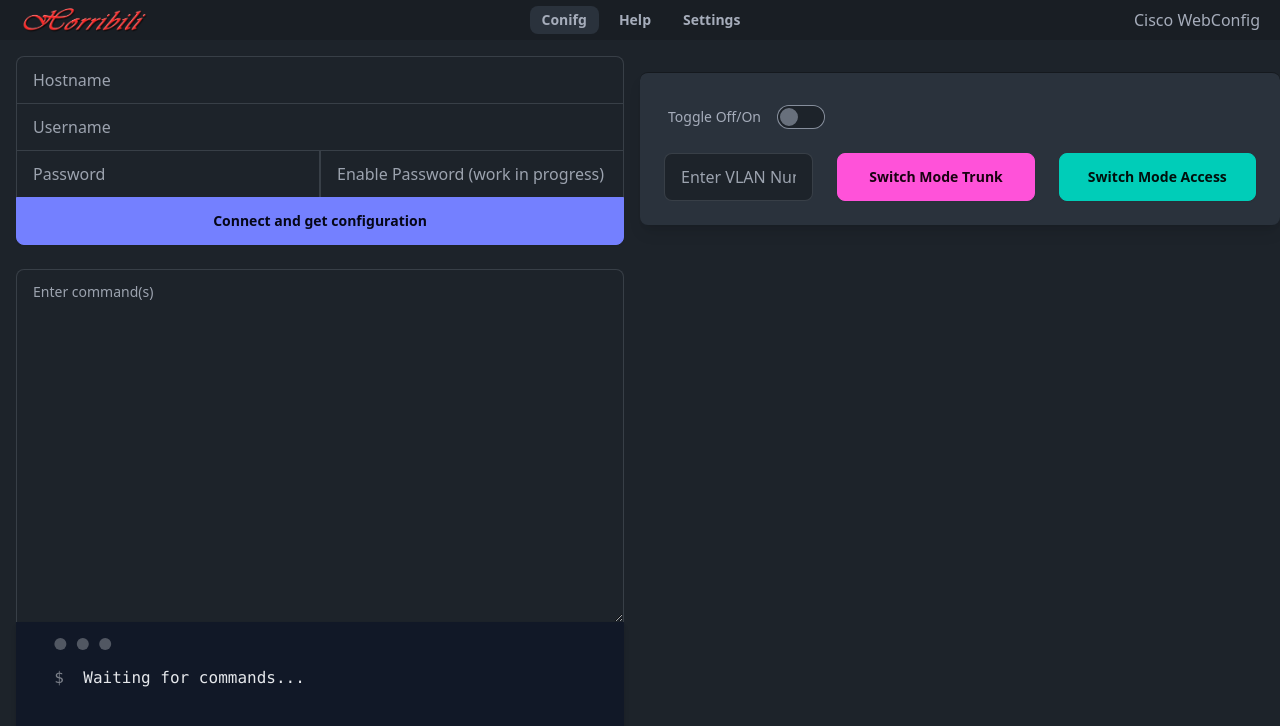
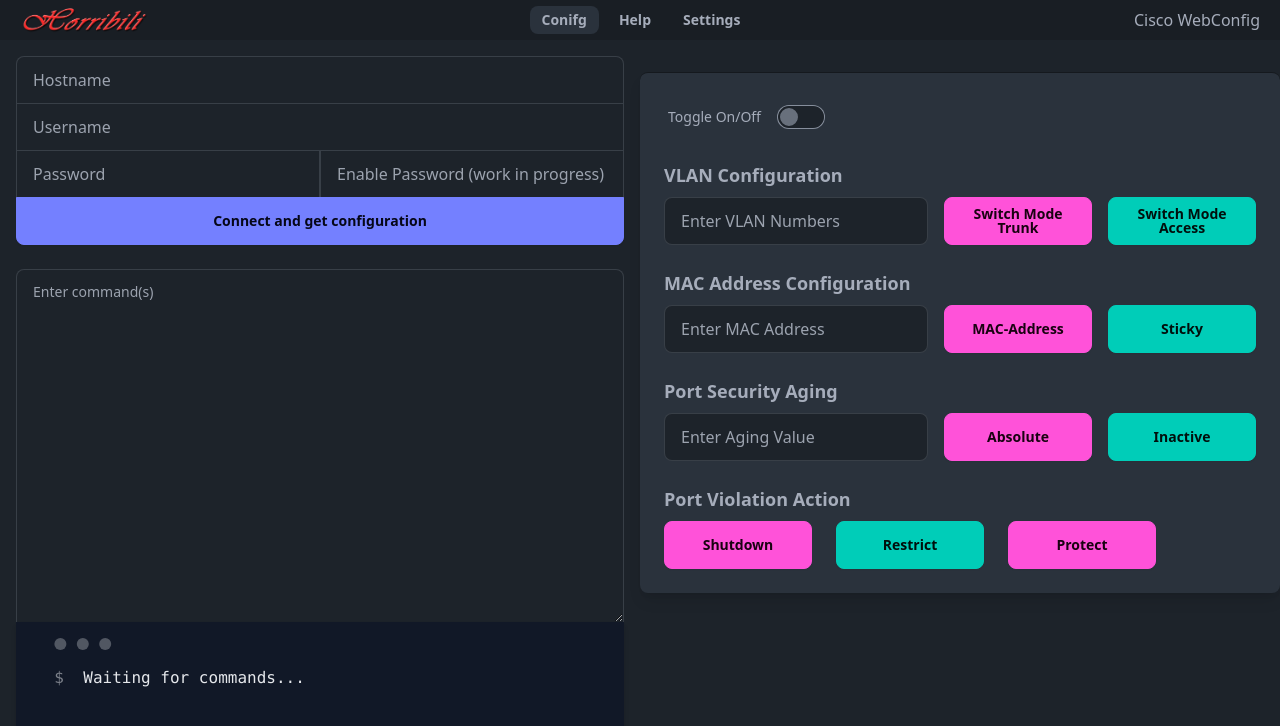
Before and after one commit to Horribili-kft/Cisco-WebConfig, a Next.js app: page / in a window 1280 px wide. Shown: the top 726 px of the page. Built offline with nearby package versions, Linux system fonts and the light colour scheme.

Commit message:
Commands továbbfejlesztése

```diff
--- a/src/components/Ports/Commands.tsx
+++ b/src/components/Ports/Commands.tsx
@@ -4,37 +4,37 @@ export default Commands;
 
 function Commands() {
   const [toggleState, setToggleState] = useState(false);
-  const [inputValue, setInputValue] = useState("");
-  const [activeMode, setActiveMode] = useState<"Trunk" | "Access" | null>(null);
+  const [vlanInput, setVlanInput] = useState("");
+  const [macAddressInput, setMacAddressInput] = useState("");
+  const [agingValue, setAgingValue] = useState("");
+  const [activeMode, setActiveMode] = useState<
+    "Trunk" | "Access" | "MAC-Address" | "Sticky" | "Absolute" | "Inactive" | "Shutdown" | "Restrict" | "Protect" | null
+  >(null);
 
   const handleToggle = () => {
     setToggleState(!toggleState);
     console.log("Toggle State:", !toggleState ? "On" : "Off");
   };
 
-  const handleButtonClick = (mode: "Trunk" | "Access") => {
-    setActiveMode(mode);
-    if (!inputValue) {
-      console.error("Input cannot be empty!");
-      return;
-    }
-    console.log(`Switch Mode: ${mode}, Value: ${inputValue}`);
+  const handleButtonClick = (mode: string) => {
+    setActiveMode(mode as any);
+    console.log(`Active Mode: ${mode}`);
   };
 
-  const handleInputChange = (e: React.ChangeEvent<HTMLInputElement>) => {
-    const value = e.target.value;
-    // Restrict input to numbers only
-    if (/^\d*$/.test(value)) {
-      setInputValue(value);
-    }
+  const handleInputChange = (e: React.ChangeEvent<HTMLInputElement>, setInput: React.Dispatch<React.SetStateAction<string>>) => {
+    setInput(e.target.value);
+  };
+
+  const getButtonClass = (mode: string, defaultClass: string) => {
+    return `btn w-1/4 ${activeMode === mode ? "btn-primary" : defaultClass}`;
   };
 
   return (
-    <div className="p-6 border-t border-base-300 space-y-4 rounded-lg shadow-lg bg-neutral">
+    <div className="p-6 border-t border-base-300 space-y-6 rounded-lg shadow-lg bg-neutral">
       {/* Toggle On/Off */}
       <div className="flex items-center mb-4">
         <label className="label cursor-pointer">
-          <span className="label-text mr-4">Toggle Off/On</span>
+          <span className="label-text mr-4">Toggle On/Off</span>
           <input
             type="checkbox"
             className="toggle toggle-primary"
@@ -44,37 +44,116 @@ function Commands() {
         </label>
       </div>
 
-      {/* Row for Buttons and Input Field */}
-      <div className="flex items-center space-x-6">
-        {/* Switch Mode Trunk Button */}
-
-        {/* Textarea for VLAN Numbers */}
+      {/* Section: VLAN Configuration */}
+      <div>
+        <h2 className="text-lg font-bold mb-2">VLAN Configuration</h2>
+        <div className="flex items-center space-x-4">
           <input
             type="text"
             placeholder="Enter VLAN Numbers"
-          className="input input-bordered w-1/3"
-          value={inputValue}
-          onChange={handleInputChange}
+            className="input input-bordered w-full"
+            value={vlanInput}
+            onChange={(e) => handleInputChange(e, setVlanInput)}
           />
+
           <button
-          className={`btn w-1/3 ${
-            activeMode === "Trunk" ? "btn-primary" : "btn-secondary"
-          }`}
+            className={getButtonClass("Trunk", "btn-secondary")}
             onClick={() => handleButtonClick("Trunk")}
           >
             Switch Mode Trunk
           </button>
 
-        {/* Switch Mode Access Button */}
           <button
-          className={`btn w-1/3 ${
-            activeMode === "Access" ? "btn-primary" : "btn-accent"
-          }`}
+            className={getButtonClass("Access", "btn-accent")}
             onClick={() => handleButtonClick("Access")}
           >
             Switch Mode Access
           </button>
         </div>
       </div>
+
+      {/* Section: MAC Address Configuration */}
+      <div>
+        <h2 className="text-lg font-bold mb-2">MAC Address Configuration</h2>
+        <div className="flex items-center space-x-4">
+          <input
+            type="text"
+            placeholder="Enter MAC Address"
+            className="input input-bordered w-full"
+            value={macAddressInput}
+            onChange={(e) => handleInputChange(e, setMacAddressInput)}
+          />
+
+          <button
+            className={getButtonClass("MAC-Address", "btn-secondary")}
+            onClick={() => handleButtonClick("MAC-Address")}
+          >
+            MAC-Address
+          </button>
+
+          <button
+            className={getButtonClass("Sticky", "btn-accent")}
+            onClick={() => handleButtonClick("Sticky")}
+          >
+            Sticky
+          </button>
+        </div>
+      </div>
+
+      {/* Section: Port Security Aging */}
+      <div>
+        <h2 className="text-lg font-bold mb-2">Port Security Aging</h2>
+        <div className="flex items-center space-x-4">
+          <input
+            type="text"
+            placeholder="Enter Aging Value"
+            className="input input-bordered w-full"
+            value={agingValue}
+            onChange={(e) => handleInputChange(e, setAgingValue)}
+          />
+
+          <button
+            className={getButtonClass("Absolute", "btn-secondary")}
+            onClick={() => handleButtonClick("Absolute")}
+          >
+            Absolute
+          </button>
+
+          <button
+            className={getButtonClass("Inactive", "btn-accent")}
+            onClick={() => handleButtonClick("Inactive")}
+          >
+            Inactive
+          </button>
+        </div>
+      </div>
+
+      {/* Section: Port Violation Action */}
+      <div>
+        <h2 className="text-lg font-bold mb-2">Port Violation Action</h2>
+        <div className="flex items-center space-x-6"> {/* Increased space between buttons */}
+          <button
+            className={getButtonClass("Shutdown", "btn-secondary")}
+            onClick={() => handleButtonClick("Shutdown")}
+          >
+            Shutdown
+          </button>
+
+          <button
+            className={getButtonClass("Restrict", "btn-accent")}
+            onClick={() => handleButtonClick("Restrict")}
+          >
+            Restrict
+          </button>
+
+          <button
+            className={getButtonClass("Protect", "btn-secondary")}
+            onClick={() => handleButtonClick("Protect")}
+          >
+            Protect
+          </button>
+        </div>
+      </div>
+    </div>
   );
 }
```
Lines whose indentation alone changed are shown as unchanged.
